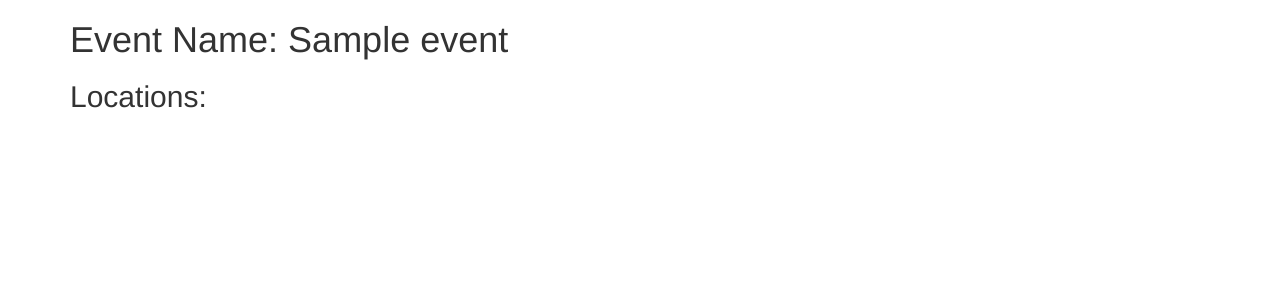
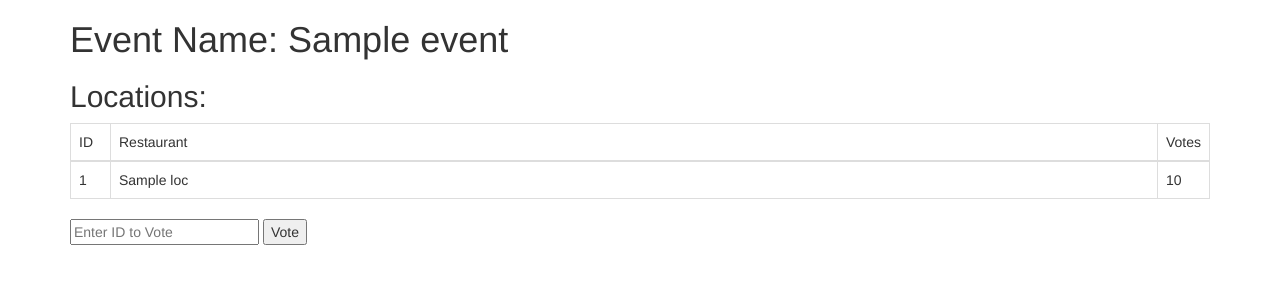
Before and after one commit to DesertAvalanche/DesertAvalanche, a Flask app: template templates/event.html in a window 1280 px wide. Shown: the part 72-372 px from the top of the page. Run offline with Flask 2, Linux system fonts and the light colour scheme; tables that the repository leaves empty hold one stand-in row (values such as "Sample post"); the template is opened without the code that fills it: values that come from a table or form of the project are taken from there, most other values are stand-ins (such as "Sample title", 1, 10 or a date in 2020); some libraries are stand-ins or nearby versions.

Commit message:
Preliminary voting works!

```diff
--- a/forms.py
+++ b/forms.py
@@ -20,3 +20,6 @@
 
 class AddUserForm(Form):
     username = StringField("username",validators=[DataRequired()])
+
+class SimpleVoteForm(Form):
+    locationid = StringField("locationid",validators=[DataRequired()])
--- a/model.py
+++ b/model.py
@@ -98,4 +98,8 @@
 
             event = db.relationship("Event",back_populates="votes")
             membership = db.relationship("Membership",back_populates="votes")
+
+            def __init__(self,data):
+                self.data = data
+
         self.Vote = Vote
--- a/server.py
+++ b/server.py
@@ -3,7 +3,7 @@
 from passlib.hash import pbkdf2_sha256
 
 from model import Model
-from forms import SignupForm,SigninForm,MakeGroupForm,MakeEventForm,AddUserForm
+from forms import SignupForm,SigninForm,MakeGroupForm,MakeEventForm,AddUserForm,SimpleVoteForm
 
 app = Flask(__name__)
 app.config["SQLALCHEMY_DATABASE_URI"] = "sqlite:///avalanche.db"
@@ -112,12 +112,76 @@
 @login_required
 @app.route("/event/<int:index>",methods=["GET"])
 def event(index):
-    form = MakeEventForm()
-    form2 = AddUserForm()
+    # http://stackoverflow.com/a/522578/2033574
+    raw_locations = [
+        "Tom and Jerry's",
+        "McDonald's",
+        "China Buffet",
+        "Taco Bell",
+        "Long John Silver's",
+        "AppleBee's",
+        "Chili's",
+        "Valentinos",
+        "Upstream Brewery"
+    ]
+
+    form = SimpleVoteForm()
+    # form2 = AddUserForm()
+
     event = app_model.Event.query.filter_by(id=index).first()
-    # if event==None or not e/vent.has_user(current_user) :
+
+    # winnerVotes = 0
+    # winner = -1
+    voteCount = [0]*len(raw_locations) # voteCount[loc_id] == num of votes for that location
+    for vote in event.votes:
+        loc_id = int(vote.data)
+        voteCount[loc_id] += 1
+        # if (voteCount[loc_id] > winnerVotes):
+            # winnerVotes = voteCount[loc_id]
+            # winner = loc_id
+
+    # http://www.tutorialspoint.com/python/list_max.htm
+    # http://stackoverflow.com/questions/6193498/pythonic-way-to-find-maximum-value-and-its-index-in-a-list
+    winnerVotes = max(voteCount)
+    winners = [True if votes == winnerVotes else False for votes in voteCount]
+
+    # print "The winner is: ", winner
+    print "The winners are: ", winners
+
+    print voteCount
+    locations = [{
+        "loc_id": loc_id,
+        "name": name,
+        "votes": voteCount[loc_id],
+        "isWinner": winners[loc_id]
+    } for loc_id, name in enumerate(raw_locations)]
+
+    membership = app_model.Membership.query.filter_by(user=current_user,group=event.group).first()
+    # print "MEMBERID: ", membership.id
+    # event = app_model.Group.query.filter_by(id=index).first()
+    # if event==None or not event.has_user(current_user) :
         # abort(404)
-    return render_template("event.html",event=event,form=form,form2=form2)
+    return render_template("event.html",event=event,form=form,membership=membership,
+                           locations=locations) # chicken dinner!
+
+@login_required
+@app.route("/addvote/<int:event_id>/<int:membership_id>",methods=["POST"])
+def addvote(event_id, membership_id):
+    form = SimpleVoteForm()
+    if form.validate_on_submit():
+        # group = app_model.Group.query.filter_by(id=groupIndex).first()
+        vote = app_model.Vote(request.form["locationid"])
+        event = app_model.Event.query.filter_by(id=event_id).first()
+        membership = app_model.Membership.query.filter_by(id=membership_id).first()
+
+        vote.event = event;
+        vote.membership = membership;
+        # membership = app_model.Membership(current_user,group)
+        # app_db.session.add(membership)
+        app_db.session.add(event)
+        # print(membership.user)
+        app_db.session.commit()
+        return redirect("/event/{}".format(event_id))
 
 @login_required
 @app.route("/mygroups",methods=["GET"])
--- a/templates/event.html
+++ b/templates/event.html
@@ -2,4 +2,31 @@
 {% block content %}
 <h1>Event Name: {{ event.name }}</h1>
 <h2>Locations:</h2>
+<!-- http://getbootstrap.com/css/ -->
+<table class="table table-bordered">
+    <thead>
+        <!-- http://stackoverflow.com/a/928856/2033574 -->
+        <td style="width: 40px">ID</td>
+        <td>Restaurant</td>
+        <td style="width: 40px">Votes</td>
+    </thead>
+    <tbody>
+        {% for loc in locations %}
+            <tr>
+                <td>{{ loc.loc_id }}</td>
+                {% if loc.isWinner %}
+                    <td><b>{{ loc.name }}</b></td>
+                {% else %}
+                    <td>{{ loc.name }}</td>
+                {% endif %}
+                <td>{{ loc.votes }}</td>
+            </tr>
+        {% endfor %}
+    </tbody>
+</table>
+<form action="/addvote/{{event.id}}/{{membership.id}}" method="POST">
+    {{ form.csrf_token }}
+    {{ form.locationid(size=20,placeholder="Enter ID to Vote") }}
+    <button type="submit">Vote</button>
+</form>
 {% endblock %}
```
